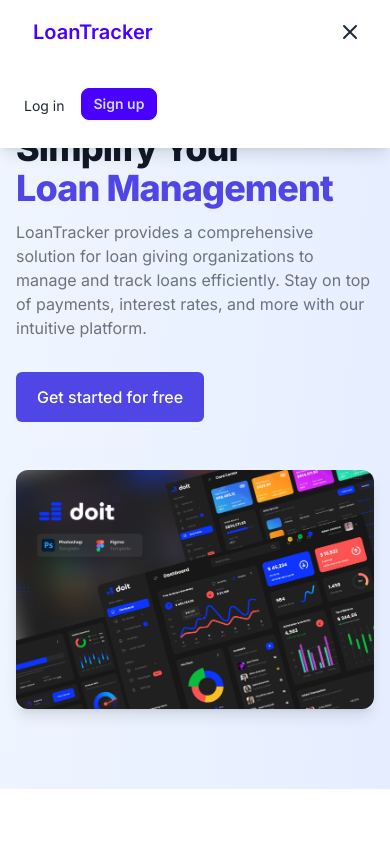
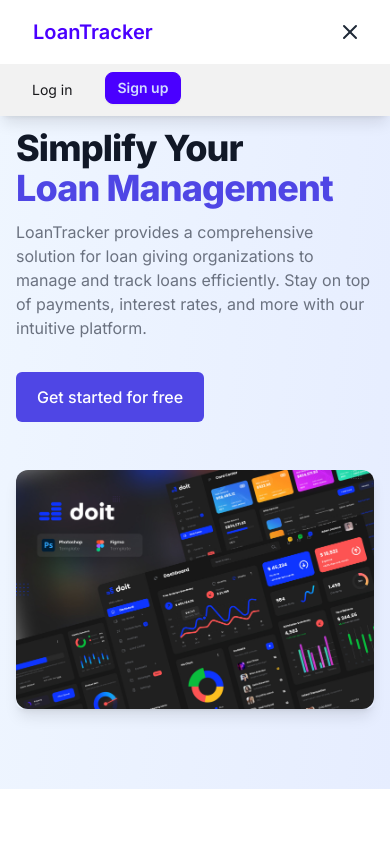
Before and after one commit to Shorno/loan-tracker-next.js, a Next.js app: page / in a window 390 px wide. Both pictures are taken after a click on the button "Toggle menu". Shown: the top 844 px of the page. Built offline with nearby package versions, Linux system fonts and the light colour scheme; no server answers.

Commit message:
logout - nav

```diff
--- a/app/layout.tsx
+++ b/app/layout.tsx
@@ -17,7 +17,7 @@ export default function RootLayout({
   children: React.ReactNode;
 }>) {
   return (
-    <html lang="en">
+    <html lang="en" data-theme={"light"}>
       <body className={inter.className}>
       <SessionProvider>
           <Navbar/>
--- a/components/navbar.tsx
+++ b/components/navbar.tsx
@@ -2,7 +2,7 @@
 
 import { useState } from "react"
 import Link from "next/link"
-import { useSession } from "next-auth/react"
+import {signOut, useSession} from "next-auth/react"
 import { Menu, X } from "lucide-react"
 
 export default function Navbar() {
@@ -27,7 +27,7 @@ export default function Navbar() {
                     {isAuthenticated ? (
                         <>
                             <li><Link href={"/profile"}>Profile</Link></li>
-                            <li><Link href={"/auth/logout"}>Logout</Link></li>
+                            <li><button onClick={()=> signOut()}>Logout</button></li>
                         </>
                     ) : (
                         <>
@@ -67,12 +67,12 @@ export default function Navbar() {
 
             {/* Mobile menu overlay */}
             <div
-                className={`absolute left-0 right-0 bg-base-100 shadow-lg md:hidden transition-all duration-300 ease-in-out ${
-                    mobileMenuOpen ? 'top-full opacity-100' : 'top-[100%] opacity-0 pointer-events-none'
+                className={`absolute left-0 right-0 bg-base-300 shadow-lg md:hidden transition-all duration-300 ease-in-out ${
+                    mobileMenuOpen ? 'top-full opacity-100' : 'opacity-0 pointer-events-none'
                 }`}
             >
-                <nav className="py-4">
-                    <ul className="menu menu-horizontal">
+                <nav className="bg-base-200 px-2 text-zinc-900">
+                    <ul className="menu menu-horizontal flex gap-4">
                         <NavItems />
                     </ul>
                 </nav>
```
